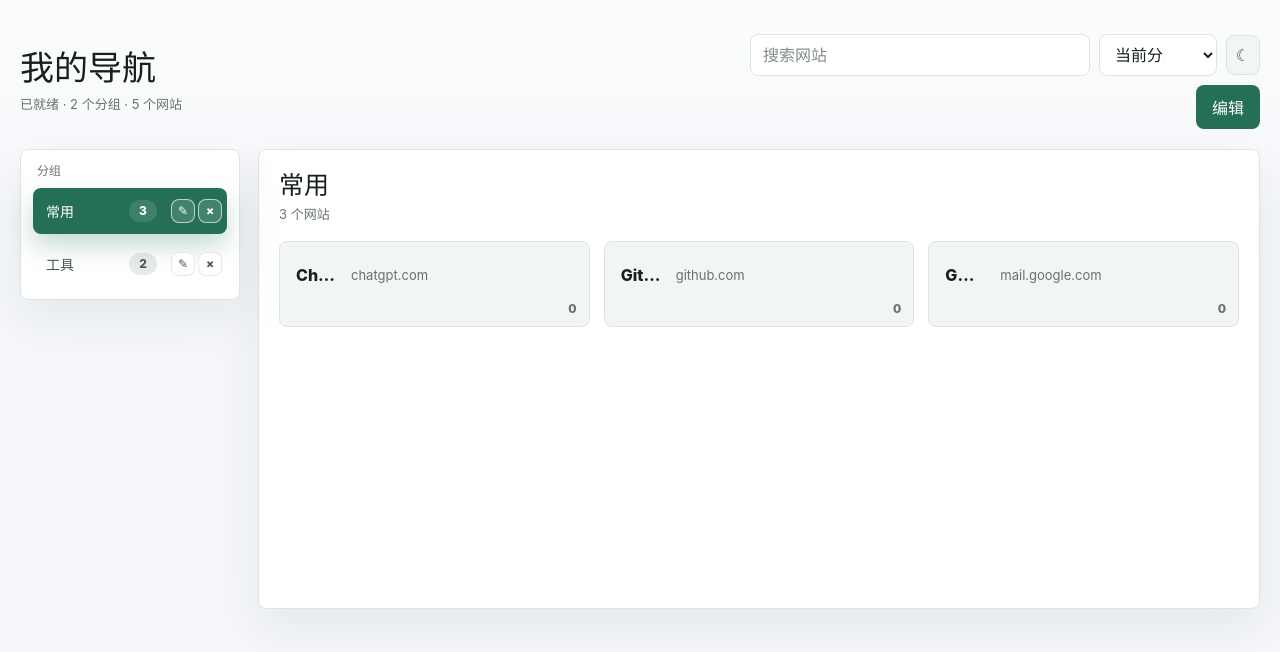
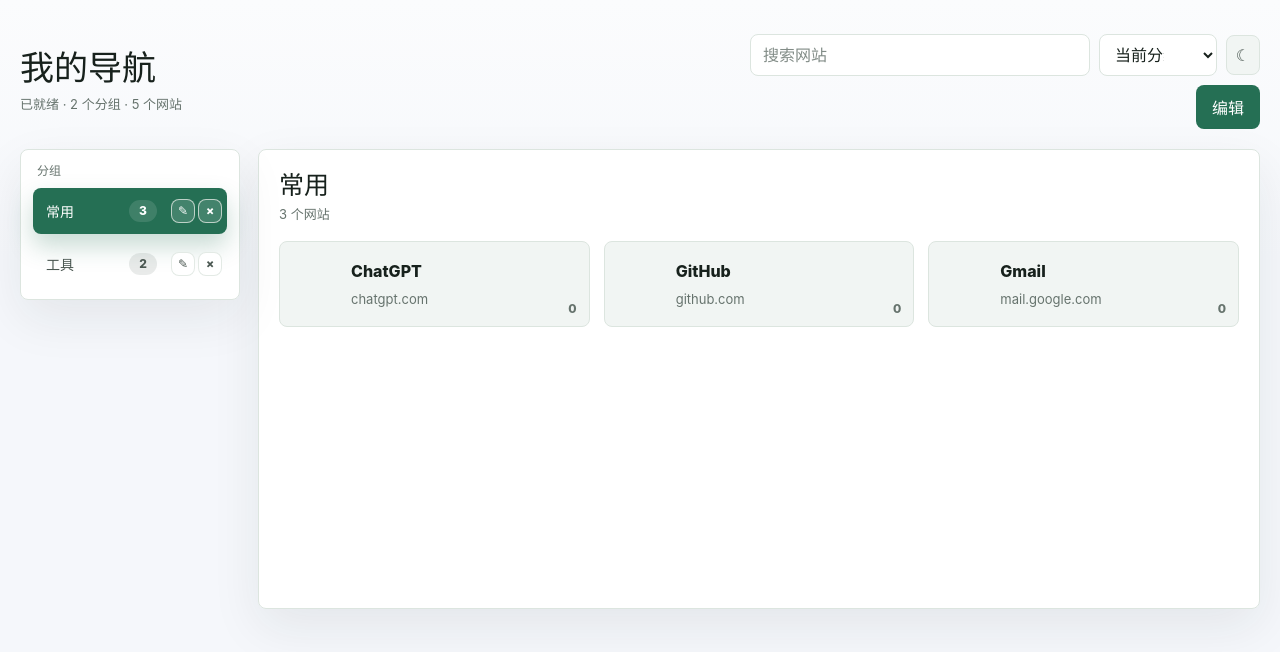
Before and after one commit to mylastfree/nav-chrome-bytgpt, a React (Vite) app: page / in a window 1280 px wide. Shown: the top 652 px of the page. Built offline with nearby package versions, Linux system fonts and the light colour scheme.

Commit message:
fix: harden imports and card layout

```diff
--- a/src/App.tsx
+++ b/src/App.tsx
@@ -23,7 +23,7 @@
   normalizeUrl,
   reorderLinkInGroup,
 } from './dashboard'
-import { parseDashboardImport } from './importers'
+import { isImportFileTooLarge, parseDashboardImport } from './importers'
 import type { ParsedDashboardImport } from './importers'
 import { checkDashboardLinks, dismissLinkCheckResult } from './linkChecker'
 import type { LinkCheckResult } from './linkChecker'
@@ -622,6 +622,11 @@
     }
 
     try {
+      if (isImportFileTooLarge(file)) {
+        setStatus('导入文件超过 10MB，请先拆分或精简后再导入')
+        return
+      }
+
       const text = await file.text()
       const imported = parseDashboardImport(file.name, text)
       setPendingImport(imported)
@@ -1459,7 +1464,7 @@
                         alt=""
                         draggable={false}
                         onError={(event) => {
-                          event.currentTarget.style.display = 'none'
+                          event.currentTarget.style.visibility = 'hidden'
                         }}
                       />
                       <span>{link.title}</span>
--- a/src/dashboard.ts
+++ b/src/dashboard.ts
@@ -155,10 +155,29 @@
     : 0
 }
 
+function createUniqueId(prefix: string, usedIds: Set<string>, preferredId: unknown) {
+  const normalized = typeof preferredId === 'string' ? preferredId.trim() : ''
+
+  if (normalized && !usedIds.has(normalized)) {
+    usedIds.add(normalized)
+    return normalized
+  }
+
+  let generated = createId(prefix)
+  while (usedIds.has(generated)) {
+    generated = createId(prefix)
+  }
+
+  usedIds.add(generated)
+  return generated
+}
+
 export function sanitizeDashboard(input: DashboardData): DashboardData {
   const groups = Array.isArray(input.groups) ? input.groups : []
   const title = input.settings?.title?.trim() || '我的导航'
   const theme = input.settings?.theme
+  const groupIds = new Set<string>()
+  const linkIds = new Set<string>()
 
   return {
     version: 1,
@@ -168,12 +187,12 @@
       theme: theme === 'light' || theme === 'dark' || theme === 'system' ? theme : 'system',
     },
     groups: groups.map((group) => ({
-      id: group.id || createId('group'),
+      id: createUniqueId('group', groupIds, group.id),
       name: group.name?.trim() || '未命名分组',
       links: Array.isArray(group.links)
         ? group.links
             .map((link) => ({
-              id: link.id || createId('link'),
+              id: createUniqueId('link', linkIds, link.id),
               title: link.title?.trim() || getHostname(link.url) || '未命名网站',
               url: normalizeUrl(link.url),
               icon: link.icon?.trim() || undefined,
--- a/src/importers.ts
+++ b/src/importers.ts
@@ -17,6 +17,9 @@
   linkCount: number
   skipped: ImportSkippedItem[]
 }
+
+export const MAX_IMPORT_FILE_BYTES = 10 * 1024 * 1024
+export const MAX_IMPORT_LINKS = 5000
 
 type ItabGroup = {
   id?: string
@@ -88,6 +91,16 @@
 
 function countLinks(groups: LinkGroup[]) {
   return groups.reduce((count, group) => count + group.links.length, 0)
+}
+
+export function isImportFileTooLarge(file: Pick<File, 'size'>) {
+  return file.size > MAX_IMPORT_FILE_BYTES
+}
+
+function assertImportLinkLimit(linkCount: number) {
+  if (linkCount > MAX_IMPORT_LINKS) {
+    throw new Error('import contains too many links')
+  }
 }
 
 function convertItabBackup(input: { navConfig: ItabGroup[] }): ParsedDashboardImport {
@@ -168,11 +181,14 @@
     groups,
   })
 
+  const linkCount = countLinks(dashboard.groups)
+  assertImportLinkLimit(linkCount)
+
   return {
     source: 'itab',
     dashboard,
     groupCount: dashboard.groups.length,
-    linkCount: countLinks(dashboard.groups),
+    linkCount,
     skipped,
   }
 }
@@ -185,12 +201,14 @@
 
   if (isDashboardData(parsed)) {
     const dashboard = sanitizeDashboard(parsed)
+    const linkCount = countLinks(dashboard.groups)
+    assertImportLinkLimit(linkCount)
 
     return {
       source: 'dashboard',
       dashboard,
       groupCount: dashboard.groups.length,
-      linkCount: countLinks(dashboard.groups),
+      linkCount,
       skipped: [],
     }
   }
--- a/src/index.css
+++ b/src/index.css
@@ -693,6 +693,7 @@
 }
 
 .link-card img {
+  grid-column: 1;
   grid-row: 1 / span 2;
   width: 42px;
   height: 42px;
@@ -710,12 +711,16 @@
 }
 
 .link-card span {
+  grid-column: 2;
+  grid-row: 1;
   font-size: 16px;
   font-weight: 760;
   line-height: 1.25;
 }
 
 .link-card small {
+  grid-column: 2;
+  grid-row: 2;
   color: var(--muted);
   font-size: 13px;
   line-height: 1.25;
```
Also changed, not shown: 2 other files (tests, documents, lock files or other folders).
